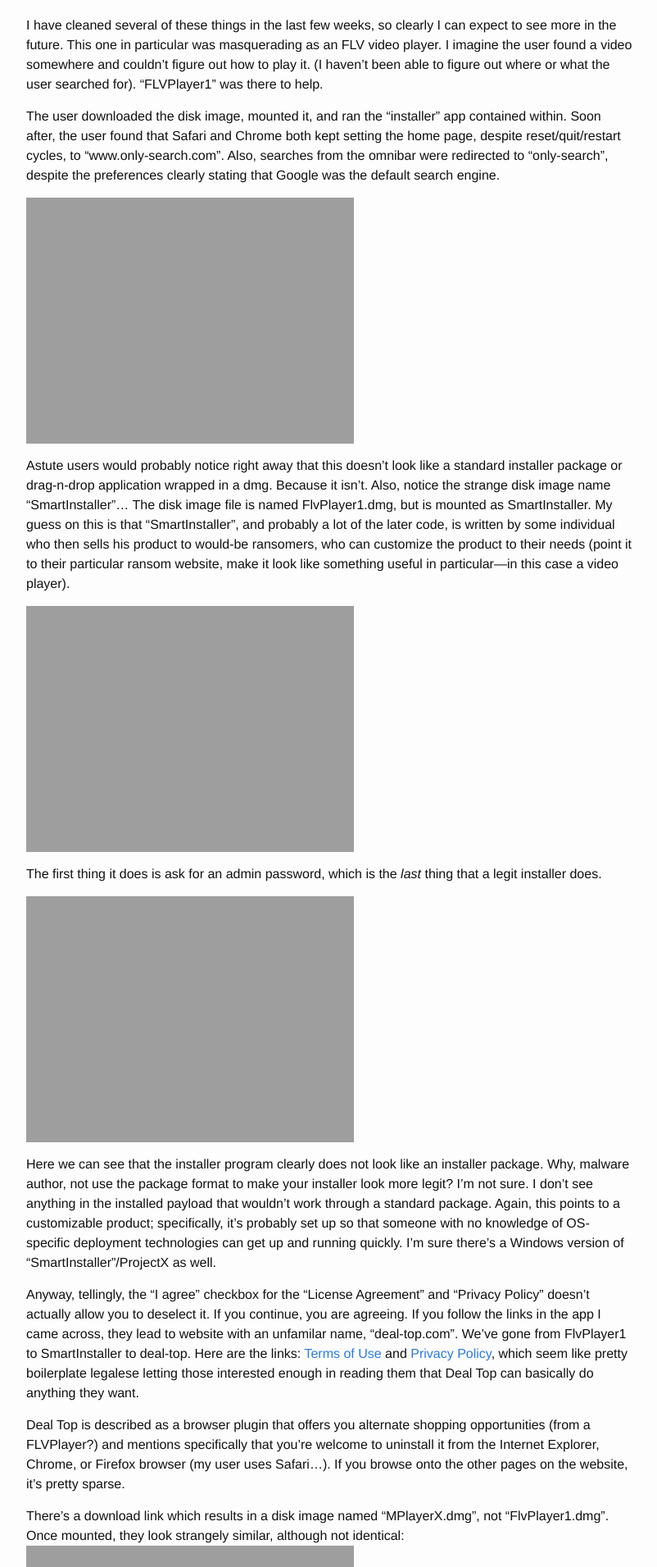
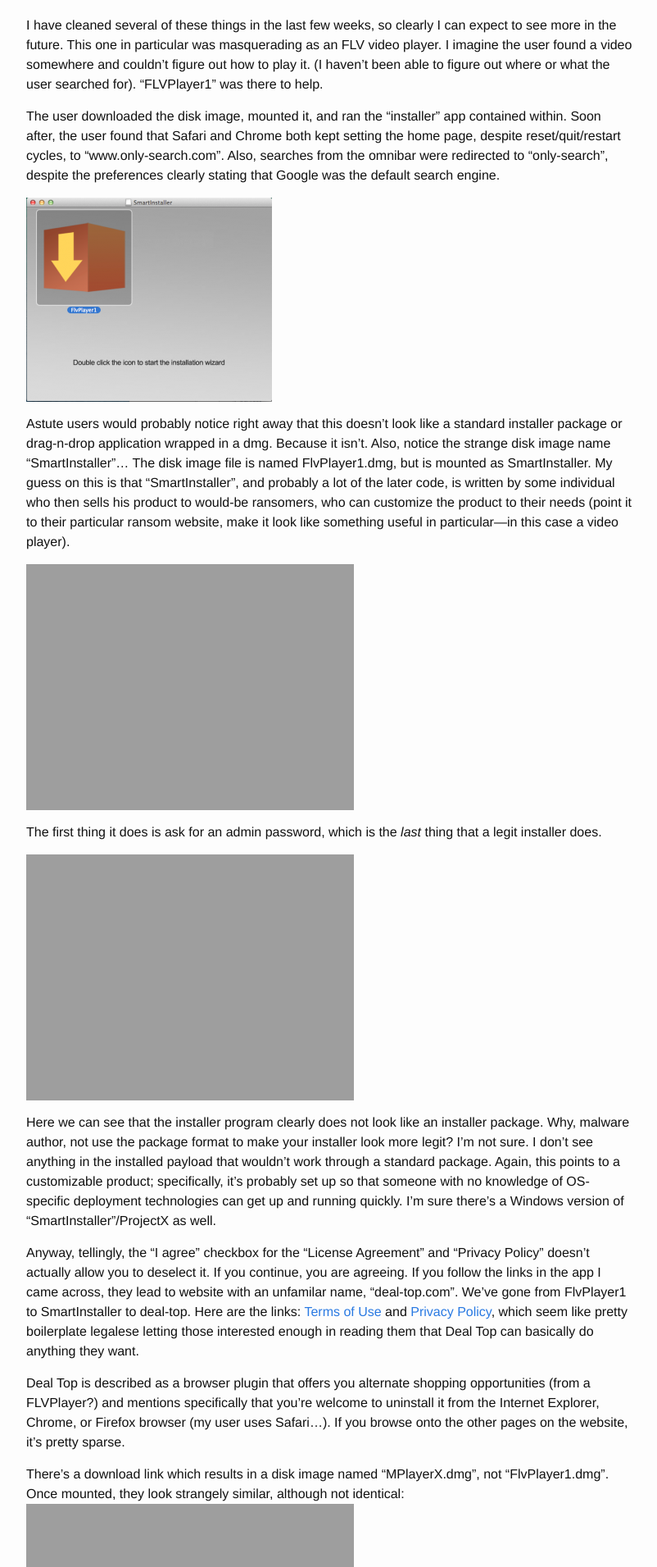
Before and after one commit to sheagcraig/sheagcraig.github.io, a Jekyll site: the page built from _posts/2015-01-21-cleaning-up-stupid-mac-malware-projectx.markdown, in a window 1280 px wide. Shown: the part 1323-3234 px from the top of the page at 82% size, without its empty margins (238-1040 px from the left). Built offline with Jekyll 4.4.1, drawn with Linux system fonts in a browser that asks for light colours.

Commit message:
Fix links. Again.

```diff
--- a/_posts/2015-01-21-cleaning-up-stupid-mac-malware-projectx.markdown
+++ b/_posts/2015-01-21-cleaning-up-stupid-mac-malware-projectx.markdown
@@ -43,11 +43,11 @@
 
 The user downloaded the disk image, mounted it, and ran the "installer" app contained within. Soon after, the user found that Safari and Chrome both kept setting the home page, despite reset/quit/restart cycles, to "www.only-search.com". Also, searches from the omnibar were redirected to "only-search", despite the preferences clearly stating that Google was the default search engine.
 
-![Screen Shot 2015-01-21 at 10.26.29 AM]({{ site.url }}/images/2015-01-21-cleaning-up-stupid-mac-malware-projectx/Screen-Shot-2015-01-21-at-10.26.29-AM.png)
+![Screen Shot 2015-01-21 at 10.26.29 AM]({{ site.url }}/images/2015-01-21-cleaning-up-stupid-mac-malware-projectx/Screen-Shot-2015-01-21-at-10.26.29-AM-300x249.png)
 
 Astute users would probably notice right away that this doesn't look like a standard installer package or drag-n-drop application wrapped in a dmg. Because it isn't. Also, notice the strange disk image name "SmartInstaller"... The disk image file is named FlvPlayer1.dmg, but is mounted as SmartInstaller. My guess on this is that "SmartInstaller", and probably a lot of the later code, is written by some individual who then sells his product to would-be ransomers, who can customize the product to their needs (point it to their particular ransom website, make it look like something useful in particular—in this case a video player).
 
-![Screen Shot 2015-01-21 at 10.26.47 AM]({{ site.url }}/images/2015-01-21-cleaning-up-stupid-mac-malware-projectx/Screen-Shot-2015-01-21-at-10.26.47-AM.png)
+![Screen Shot 2015-01-21 at 10.26.47 AM]({{ site.url }}/images/2015-01-21-cleaning-up-stupid-mac-malware-projectx/Screen-Shot-2015-01-21-at-10.26.47-AM-300-164.png)
 
 The first thing it does is ask for an admin password, which is the _last_ thing that a legit installer does.
 
```
